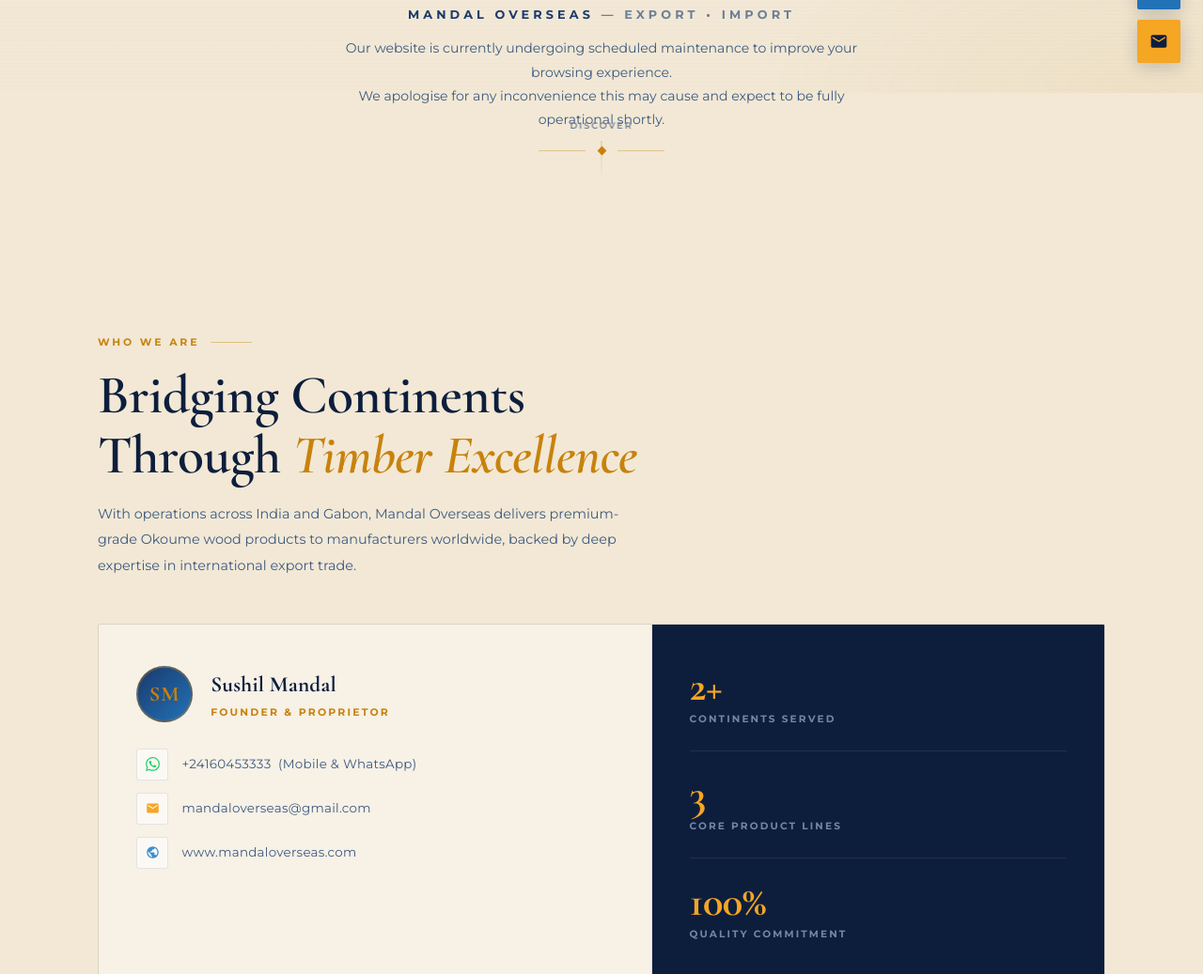
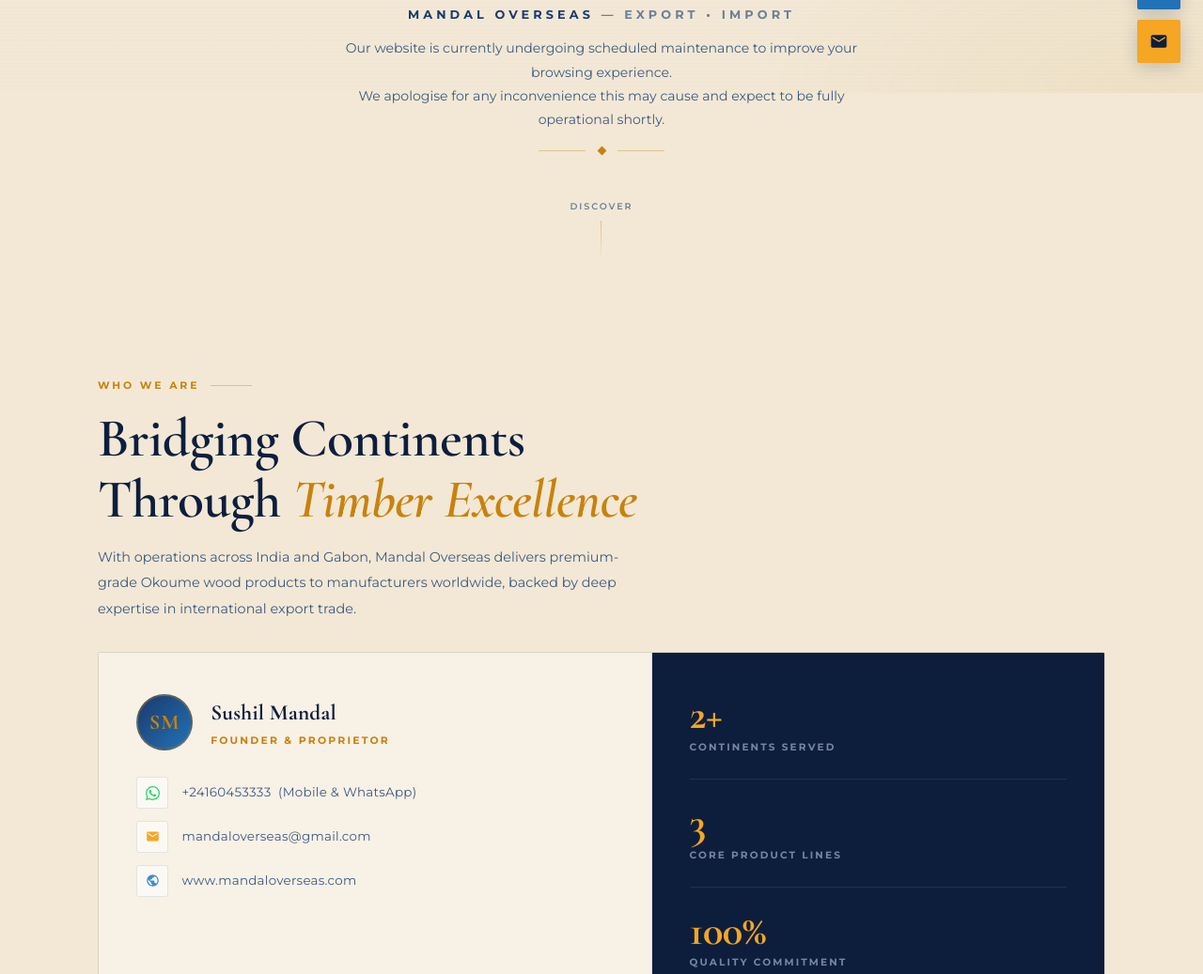
Before and after one commit to RITESHKUMAR7488/mandal-overseas, a website: page public/index.html in a window 1280 px wide. Shown: the part 701-1738 px from the top of the page at 94% size. Drawn offline with nearby package versions, Linux system fonts and the light colour scheme.

Commit message:
Fix hero overlap and reduce section padding

```diff
--- a/public/index.html
+++ b/public/index.html
@@ -335,16 +335,13 @@
 
     /* Scroll cue */
     .scroll-cue {
-      position: absolute;
-      bottom: 2.25rem;
-      left: 50%;
-      transform: translateX(-50%);
       display: flex;
       flex-direction: column;
       align-items: center;
       gap: 0.5rem;
       opacity: 0;
       animation: fadeIn 1s 2s ease forwards;
+      margin-top: 2rem;
     }
     .sc-text {
       font-size: 0.6rem;
@@ -369,12 +366,12 @@
        ABOUT SECTION
     ==================================================== */
     .about {
-      padding: clamp(5rem, 10vw, 8rem) 1.5rem;
+      padding: clamp(3rem, 6vw, 5rem) 1.5rem;
       max-width: 1120px;
       margin: 0 auto;
     }
 
-    .sec-head { margin-bottom: 3rem; max-width: 580px; }
+    .sec-head { margin-bottom: 2rem; max-width: 580px; }
     .sec-kicker {
       display: flex;
       align-items: center;
@@ -631,7 +628,7 @@
     ==================================================== */
     .cta-band {
       border-top: 1px solid var(--border);
-      padding: clamp(4rem, 8vw, 6.5rem) 1.5rem;
+      padding: clamp(3rem, 6vw, 4.5rem) 1.5rem;
       text-align: center;
       background: var(--cream-mid);
     }
```
